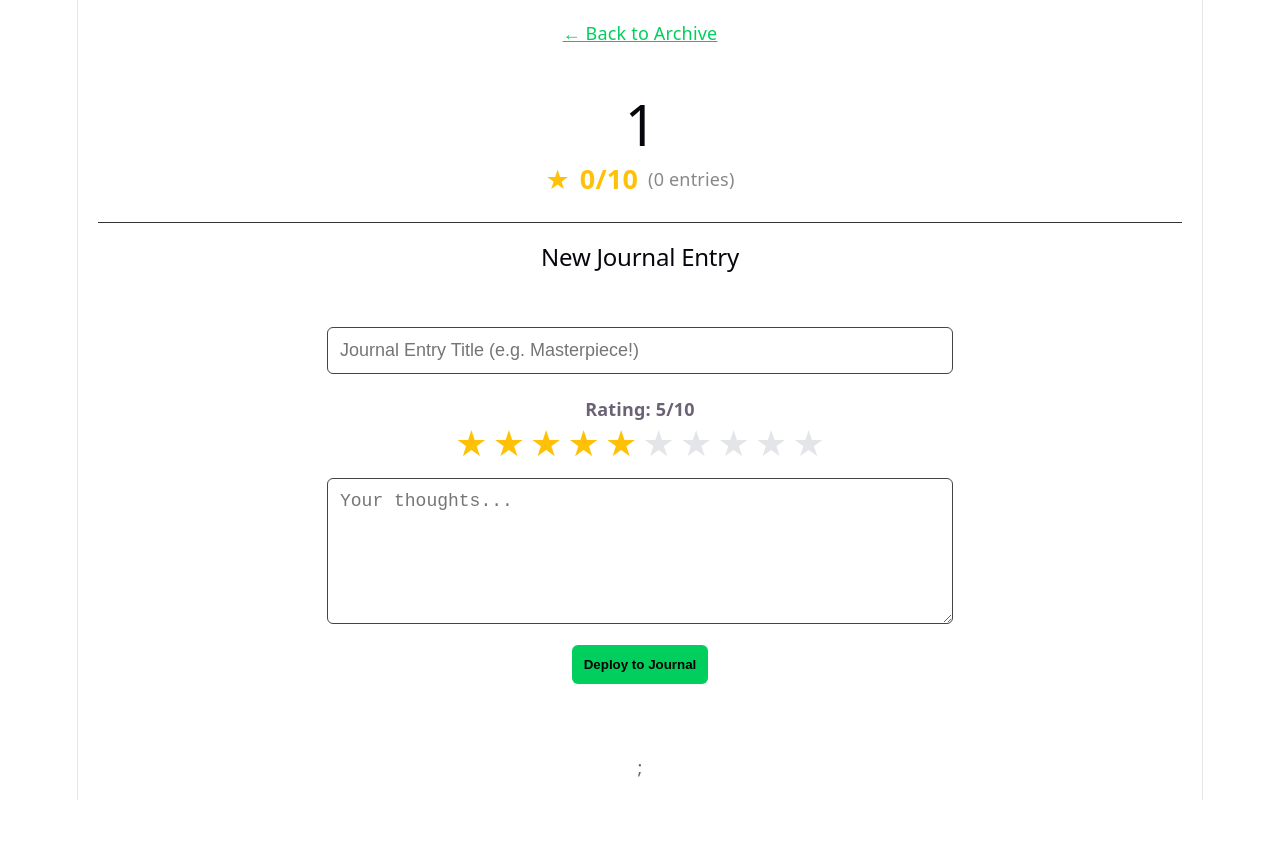
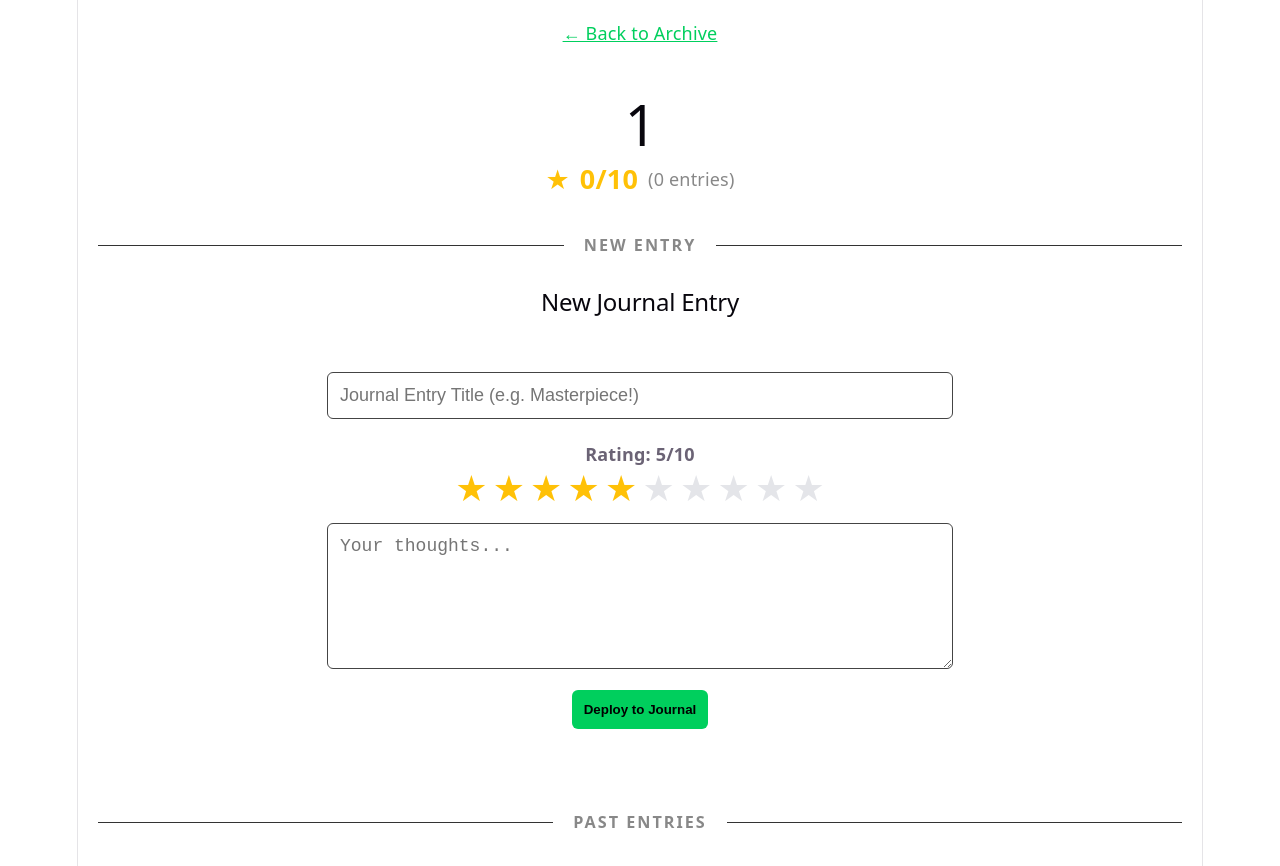
Before and after one commit to Bailey-Goodwin229/nexus-game-journal, a React app in the folder frontend/: page /journal/1 in a window 1280 px wide. Shown: the top 866 px of the page. Before the commit the page ends 800 px from the top, so only its background shows below. Built offline with nearby package versions, Linux system fonts and the light colour scheme; no server answers; sample sign-in values are in the browser's storage; the HTML template or start-up script is replaced by a standard one.

Commit message:
style: removed redundant solid line under New Entry divider

```diff
--- a/frontend/src/components/GameJournalPage.jsx
+++ b/frontend/src/components/GameJournalPage.jsx
@@ -105,15 +105,30 @@ const GameJournalPage = () => {
                     </span>
                 </div>
             </div>
+            {/* --- NEW ENTRY DIVIDER --- */}
+            <div style={{ display: 'flex', alignItems: 'center', margin: '40px 0 30px 0', color: '#888' }}>
+                <div style={{ flex: 1, height: '1px', backgroundColor: '#333' }}></div>
+                <span style={{ padding: '0 20px', fontSize: '0.9rem', fontWeight: 'bold', textTransform: 'uppercase', letterSpacing: '2px' }}>
+                New Entry
+            </span>
+                <div style={{ flex: 1, height: '1px', backgroundColor: '#333' }}></div>
+            </div>
             {/* 2. New Entry Section */}
-            <div className="add-entry-section" style={{ marginBottom: '50px', borderTop: '1px solid #333', paddingTop: '20px' }}>
-                <h2 style={{ textAlign: 'center' }}>New Journal Entry</h2>
+            <div className="add-entry-section" style={{ marginBottom: '50px' }}>
+                <h2 style={{ textAlign: 'center', marginBottom: '20px' }}>New Journal Entry</h2>
                 <AddEntryForm
                     preselectedGame={decodeURIComponent(gameTitle)}
                     twitchId={gameData.twitchId}
                     coverArtUrl={gameData.coverArtUrl}
                     onEntryAdded={(newEntry) => setEntries(prev => [newEntry, ...prev])}
                 />
+            </div>
+            <div style={{ display: 'flex', alignItems: 'center', margin: '60px 0 40px 0', color: '#888' }}>
+                <div style={{ flex: 1, height: '1px', backgroundColor: '#333' }}></div>
+                <span style={{ padding: '0 20px', fontSize: '0.9rem', fontWeight: 'bold', textTransform: 'uppercase', letterSpacing: '2px' }}>
+                        Past Entries
+                </span>
+                <div style={{ flex: 1, height: '1px', backgroundColor: '#333' }}></div>
             </div>
             <div className="entries-grid">
                 {entries.map(entry => {
@@ -212,10 +227,9 @@ const GameJournalPage = () => {
                             </button>
                         </div>
                     );
-                })};
+                })}
             </div>
         </div>
     );
 };
-
 export default GameJournalPage;
```
